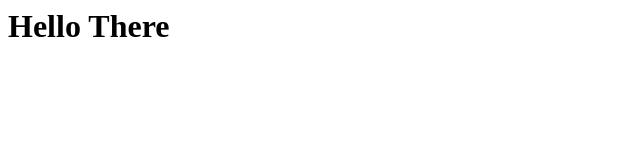
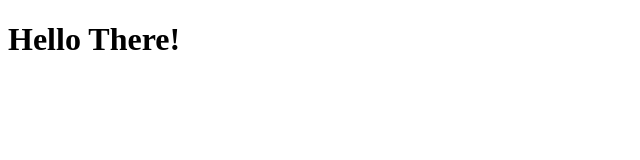
Before and after one commit to jackowagstaffe/jackowagstaffe.github.io, a plain HTML site: page index.html in a window 1280 px wide. Shown: the whole page, without its empty margins (0-640 px from the left). Drawn offline with Linux system fonts and the light colour scheme.

Commit message:
update homepage

```diff
--- a/index.html
+++ b/index.html
@@ -1,5 +1,16 @@
+<!DOCTYPE html>
 <html>
+<head>
+	<link href="https://maxcdn.bootstrapcdn.com/bootstrap/3.3.5/css/bootstrap.min.css" type="text/css"/>
+</head>
 <body>
-<h1>Hello There</h1>
-</body
-</html
+	<div class="container">
+		<div class="row">
+			<div class="col-md-12">
+				<h1>Hello There!</h1>
+			</div>
+		</div>
+	</div
+	<script src="https://maxcdn.bootstrapcdn.com/bootstrap/3.3.5/js/bootstrap.min.js"></script>
+</body>
+</html>
```
